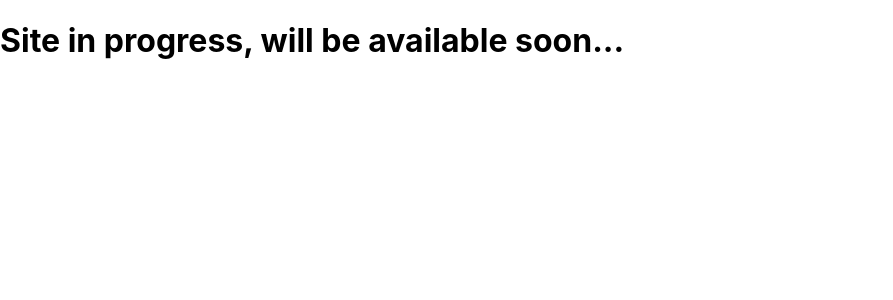
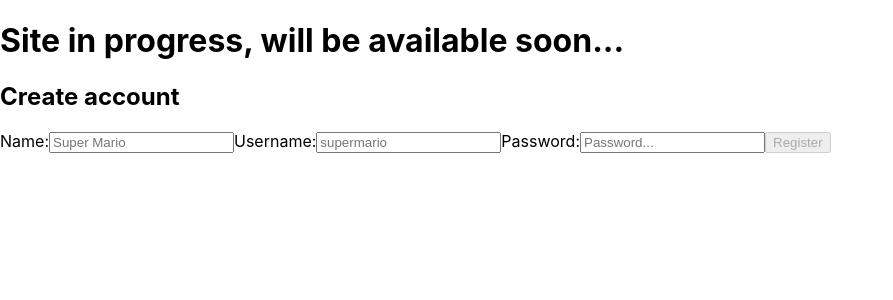
Before and after one commit to DavidPegueroles/W07CHWE-david-pegueroles, a React (Create React App) app: page / in a window 1280 px wide. Shown: the top 300 px of the page, without its empty margins (0-893 px from the left). Built offline with nearby package versions, Linux system fonts and the light colour scheme.

Commit message:
Added a render of the RegisterPage

```diff
--- a/src/App.js
+++ b/src/App.js
@@ -1,7 +1,11 @@
+import RegisterPage from "./pages/RegisterPage/RegisterPage";
+
 function App() {
   return (
     <>
       <h1>Site in progress, will be available soon...</h1>
+
+      <RegisterPage />
     </>
   );
 }
--- a/src/index.js
+++ b/src/index.js
@@ -1,14 +1,18 @@
-import React from 'react';
-import ReactDOM from 'react-dom';
-import './index.css';
-import App from './App';
-import reportWebVitals from './reportWebVitals';
+import React from "react";
+import ReactDOM from "react-dom";
+import "./index.css";
+import App from "./App";
+import reportWebVitals from "./reportWebVitals";
+import { Provider } from "react-redux";
+import store from "./redux/store";
 
 ReactDOM.render(
   <React.StrictMode>
-    <App />
+    <Provider store={store}>
+      <App />
+    </Provider>
   </React.StrictMode>,
-  document.getElementById('root')
+  document.getElementById("root")
 );
 
 // If you want to start measuring performance in your app, pass a function
```
Also changed, not shown: package.json (+17 -0 lines), 1 other file (tests, documents, lock files or other folders).
